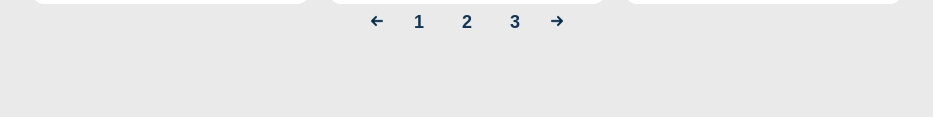
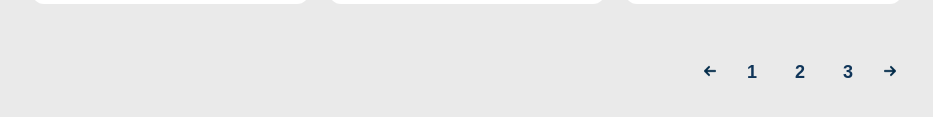
Before and after one commit to rartamosa/Adopt-a-Dog-Project, a plain HTML site: page index.html in a window 1280 px wide. Shown: the part 1513-1630 px from the top of the page, without its empty margins (328-1261 px from the left). Drawn offline with Linux system fonts and the light colour scheme.

Commit message:
Styled desktop dogs section pagination

```diff
--- a/style.css
+++ b/style.css
@@ -327,6 +327,7 @@ body {
     display: grid;
     grid-template-columns: 1fr 3fr;
     column-gap: 20px;
+    margin-bottom: 50px;
   }
   .dogs-container__controls {
     display: block;
@@ -380,10 +381,6 @@ body {
   .dogs-container__sorting-options.sorting_open {
     top: unset;
   }
-  .dogs-container__pagination {
-    grid-row: 3 / 4;
-    grid-column: 2 / 3;
-  }
   .dogs-container__dogs-list {
     grid-template-columns: repeat(3, 1fr);
     grid-column: 2 / 3;
@@ -411,4 +408,10 @@ body {
     position: relative;
     bottom: 2px;
   }
+  .dogs-container__pagination {
+    grid-row: 3 / 4;
+    grid-column: 2 / 3;
+    justify-content: flex-end;
+    margin: 50px 0 0 0;
+  }
 }
```
